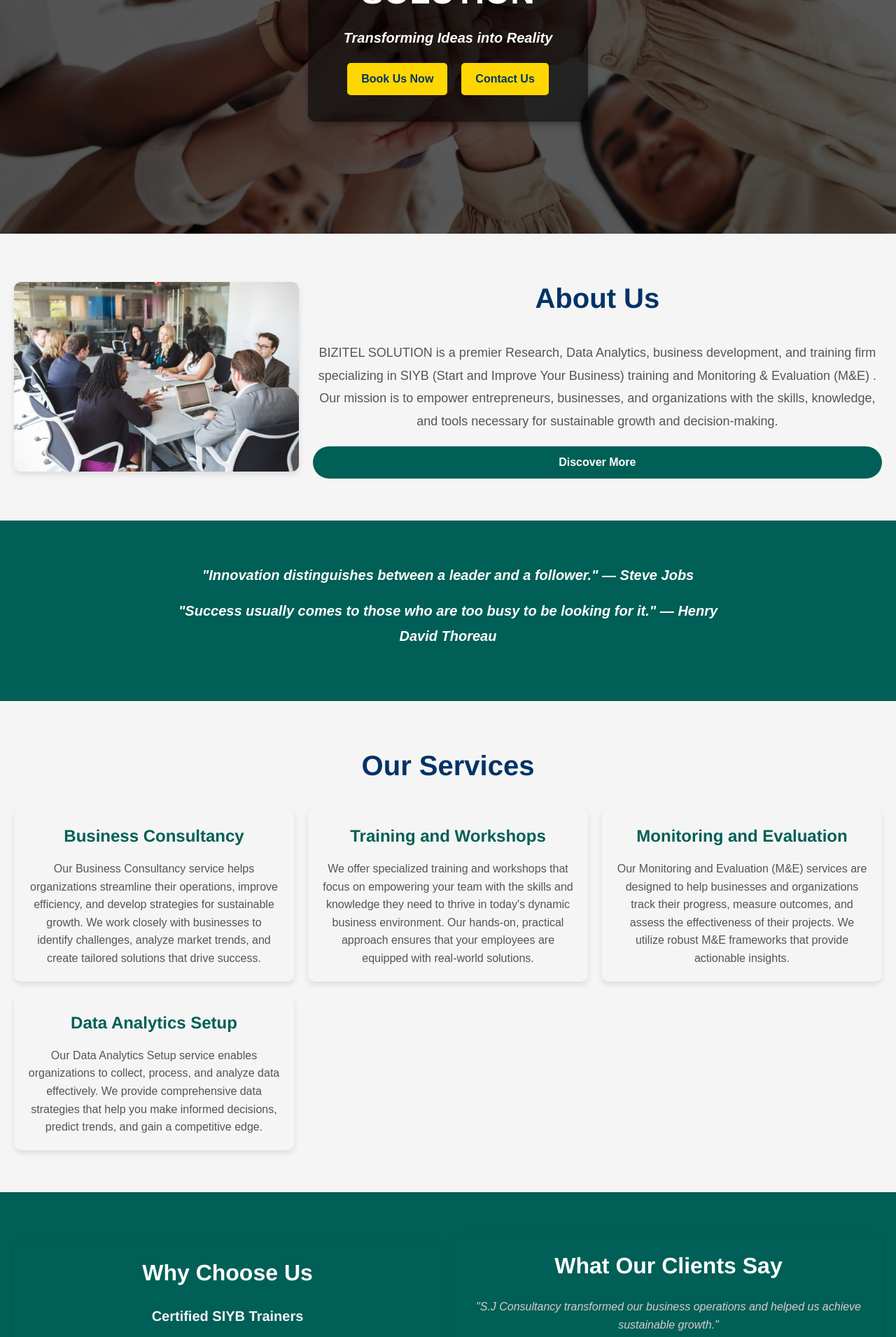
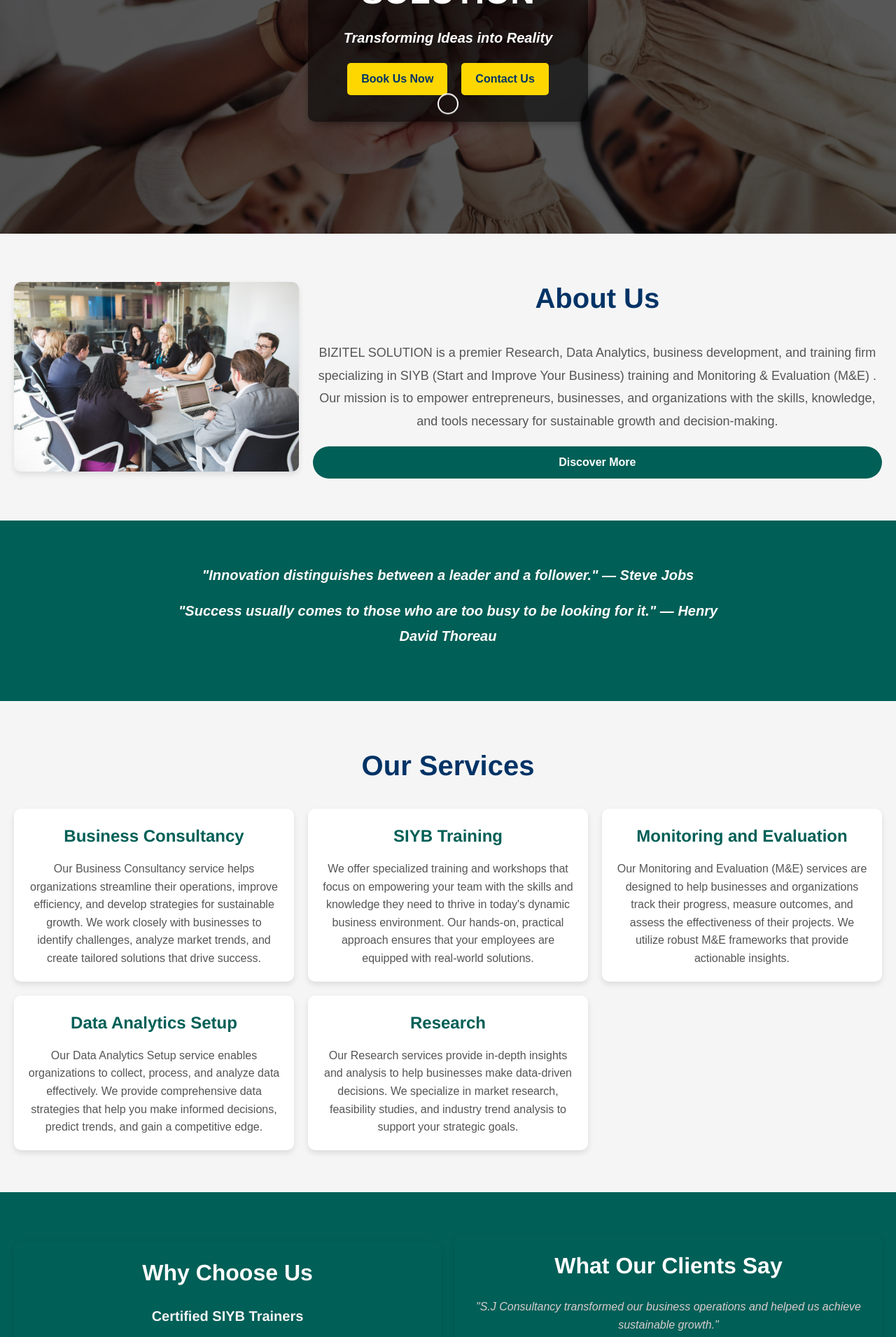
Before and after one commit to Amaaaarrrrrr/SJWebsite, a React (Vite) app in the folder SJConsultancy/: page / in a window 1280 px wide. Shown: the part 500-2411 px from the top of the page at 70% size. Built offline with nearby package versions, Linux system fonts and the light colour scheme.

Commit message:
updated home

```diff
--- a/SJConsultancy/src/components/Home.jsx
+++ b/SJConsultancy/src/components/Home.jsx
@@ -103,7 +103,7 @@
     {/* Service 2 */}
     <div className="service-container flex flex-col items-start gap-6">
       <div className="service-text">
-        <h3 className="text-2xl font-semibold text-navyBlue mb-4">Training and Workshops</h3>
+        <h3 className="text-2xl font-semibold text-navyBlue mb-4">SIYB Training</h3>
         <p className="text-lg text-gray-700">
           We offer specialized training and workshops that focus on empowering your team with the skills and knowledge they need to thrive in today's dynamic business environment. Our hands-on, practical approach ensures that your employees are equipped with real-world solutions.
         </p>
@@ -126,6 +126,15 @@
         <h3 className="text-2xl font-semibold text-navyBlue mb-4">Data Analytics Setup</h3>
         <p className="text-lg text-gray-700">
           Our Data Analytics Setup service enables organizations to collect, process, and analyze data effectively. We provide comprehensive data strategies that help you make informed decisions, predict trends, and gain a competitive edge.
+        </p>
+      </div>
+    </div>
+     {/* Service 5 */}
+    <div className="service-container flex flex-col items-start gap-6">
+      <div className="service-text">
+        <h3 className="text-2xl font-semibold text-navyBlue mb-4">Research</h3>
+        <p className="text-lg text-gray-700">
+          Our Research services provide in-depth insights and analysis to help businesses make data-driven decisions. We specialize in market research, feasibility studies, and industry trend analysis to support your strategic goals.
         </p>
       </div>
     </div>
@@ -335,6 +344,8 @@
   {/* Contact Us Section */}
   <div className="contact-us-section bg-white p-6 rounded-lg shadow-md">
             <h2 className="text-3xl font-bold text-center text-navyBlue mb-6">Contact Us</h2>
+            <p>Do you have any more questions?</p>
+            <br />
             {formSubmitted && (
               <div className="bg-green-100 text-green-800 p-4 rounded-lg mb-4 text-center">
                 Thank you! Your message has been submitted.
--- a/SJConsultancy/src/index.css
+++ b/SJConsultancy/src/index.css
@@ -700,6 +700,7 @@
   text-align: center;
   height: 90vh;
   background-position: center;
+  background-attachment: fixed;
   background-repeat: no-repeat;
   position: relative;
   padding: 100px 20px;
@@ -799,6 +800,30 @@
     font-size: 1rem; /* Adjust tagline font size */
   }
 }
+.scroll-indicator {
+  position: absolute;
+  bottom: 20px;
+  left: 50%;
+  transform: translateX(-50%);
+}
+
+.scroll-indicator span {
+  display: block;
+  width: 30px;
+  height: 30px;
+  border: 2px solid #FFFFFF;
+  border-radius: 50%;
+  animation: bounce 2s infinite;
+}
+
+@keyframes bounce {
+  0%, 100% {
+    transform: translateY(0);
+  }
+  50% {
+    transform: translateY(10px);
+  }
+}
 
 /* Section Styling */
 section {
@@ -903,17 +928,24 @@
 /* Services Section */
 .services-section {
   background-color: #F5F5F5; /* Light Grey */
+  flex-wrap: wrap;
+  padding: 60px 20px;
 }
 
 .service-container {
   display: flex;
   flex-direction: column;
   gap: 20px;
+  background-color: #FFFFFF; /* White */
+  border-radius: 10px;
+  padding: 20px;
+  box-shadow: 0 4px 8px rgba(0, 0, 0, 0.1);
+  transition: transform 0.3s ease, box-shadow 0.3s ease;
 }
 
 .service-container:hover {
   transform: translateY(-5px);
-  background-color: #dad8cc;
+  background-color: #fafafa;
   box-shadow: 0 8px 16px rgba(0, 0, 0, 0.2);
 }
 
@@ -1057,6 +1089,7 @@
   background-position: center;
   background-repeat: no-repeat;
   padding: 60px 20px;
+  margin: 0;
   color: #FFFFFF; /* White text for better contrast */
 }
 
```
